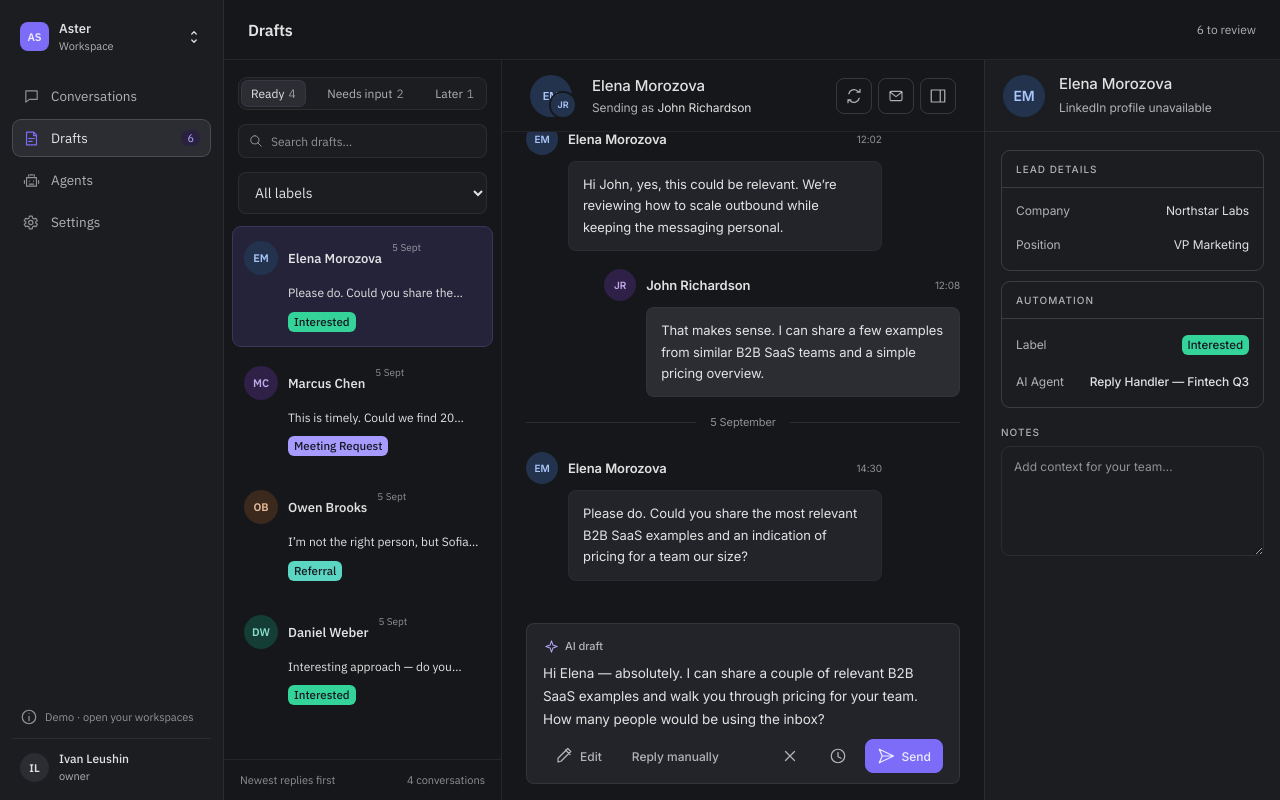
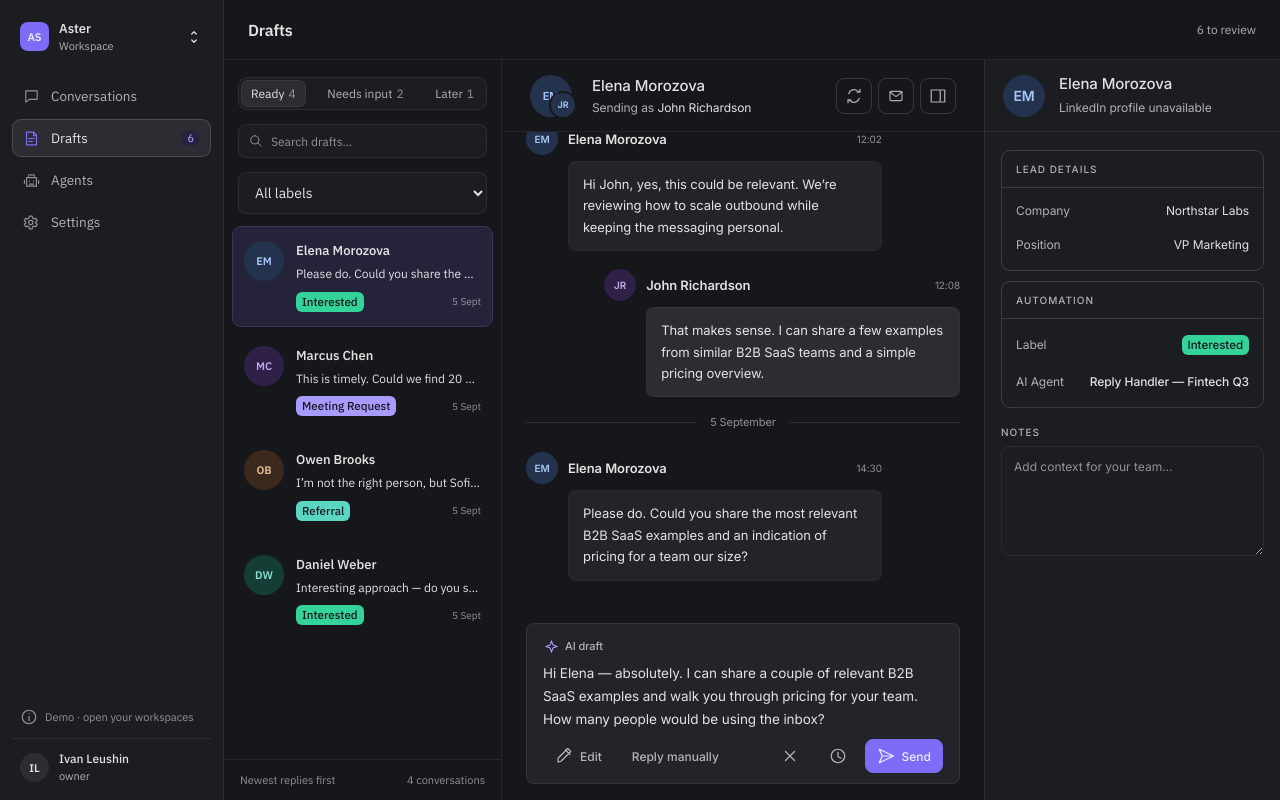
Before and after one commit to leushinprof-max/ai_inbox_agent, a Next.js app: page /demo/drafts in a window 1280 px wide. Built offline with nearby package versions, Linux system fonts and the light colour scheme.

Commit message:
Use third layout for draft lead cards

```diff
--- a/src/app/globals.css
+++ b/src/app/globals.css
@@ -607,6 +607,48 @@ h3 {
   font-size: 11px;
   color: var(--accent-text);
 }
+.queue-item.draft-lead-card {
+  display: grid;
+  grid-template-columns: 40px minmax(0, 1fr);
+  gap: 12px;
+  align-items: start;
+}
+.draft-lead-card > .avatar {
+  width: 40px;
+  height: 40px;
+}
+.draft-lead-content {
+  display: block;
+  min-width: 0;
+}
+.draft-lead-card .name {
+  display: block;
+  overflow: hidden;
+  text-overflow: ellipsis;
+  white-space: nowrap;
+  line-height: 20px;
+}
+.draft-lead-card .snippet {
+  display: block;
+  padding: 0;
+  margin: 4px 0 8px;
+  white-space: nowrap;
+  text-overflow: ellipsis;
+}
+.draft-lead-footer {
+  display: flex;
+  justify-content: space-between;
+  align-items: center;
+  gap: 8px;
+}
+.draft-lead-footer > .pill {
+  min-width: 0;
+  white-space: normal;
+  text-align: left;
+}
+.draft-lead-footer .time {
+  align-self: center;
+}
 .queue-item .queue-status.warning {
   color: var(--amber);
 }
--- a/src/features/drafts/drafts-screen.tsx
+++ b/src/features/drafts/drafts-screen.tsx
@@ -183,22 +183,23 @@ export function DraftsScreen() {
                 return (
                   <button
                     key={draft.id}
-                    className={`queue-item ${selected?.id === draft.id ? "selected" : ""}`}
+                    className={`queue-item draft-lead-card ${selected?.id === draft.id ? "selected" : ""}`}
                     onClick={() => {
                       setSelected(draft.id);
                       setAwaitingSelection(false);
                       setMobileThread(true);
                     }}
                   >
-                    <span className="row">
                     <Avatar
                       photoUrl={c.contact.photoUrl}
                       initials={c.contact.initials}
                       color={c.contact.color}
                     />
-                      <span className="grow">
+                    <span className="draft-lead-content">
                       <span className="name">{c.contact.name}</span>
-                      </span>
+                      <span className="snippet">{leadMessage?.body}</span>
+                      <span className="draft-lead-footer">
+                        <ConversationLabel conversation={c} />
                         <span className="time">
                           {displayDate(
                             leadMessage?.createdAt ??
@@ -207,8 +208,7 @@ export function DraftsScreen() {
                           )}
                         </span>
                       </span>
-                    <span className="snippet">{leadMessage?.body}</span>
-                    <ConversationLabel conversation={c} />
+                    </span>
                   </button>
                 );
               })}
```
Lines whose indentation alone changed are shown as unchanged.
